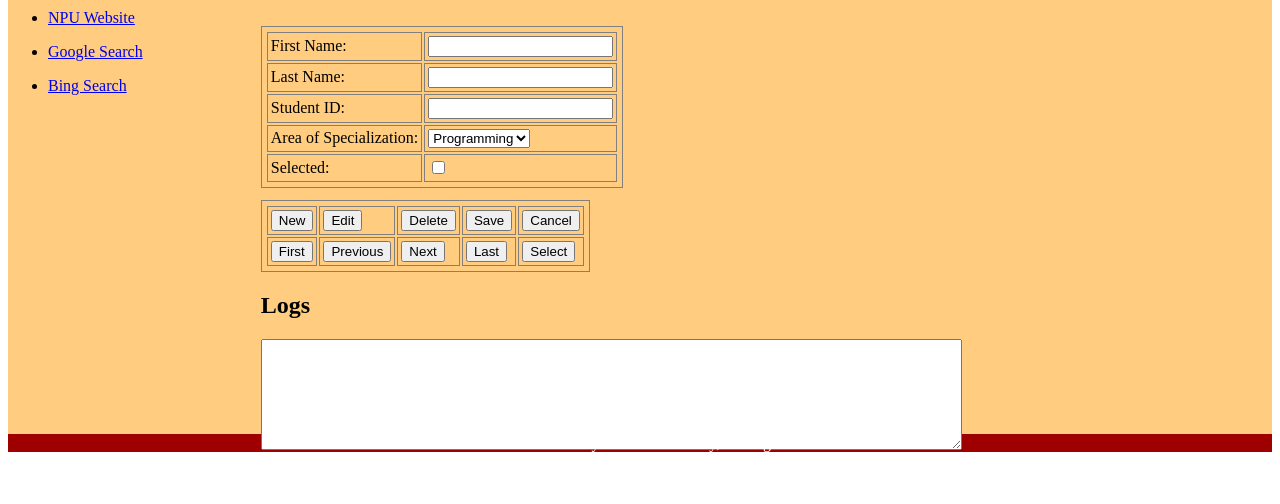
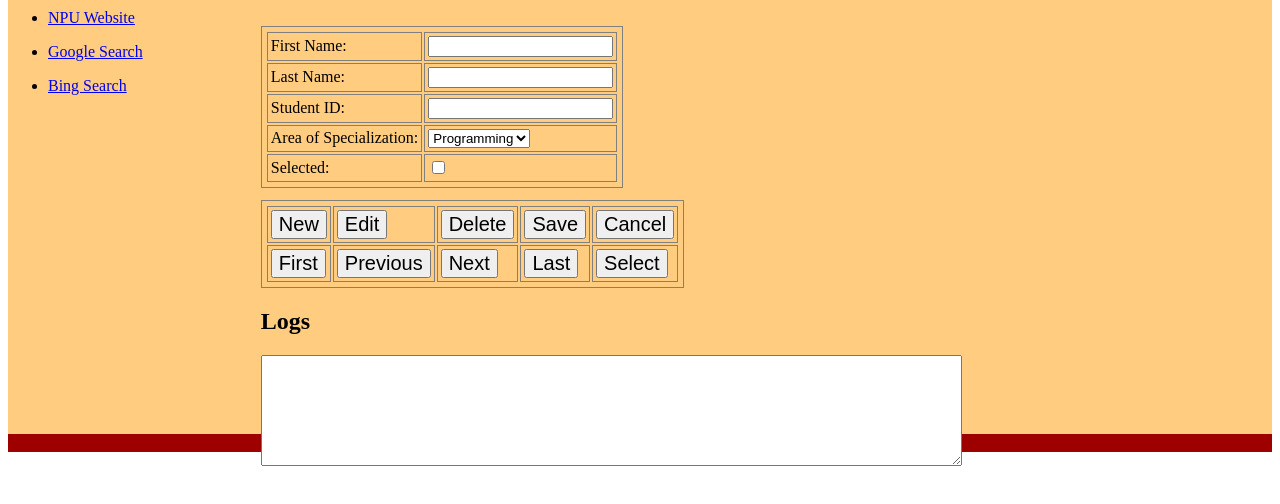
Before and after one commit to BolisettyPriyanka/TA-Management-System, a plain HTML site: page public_html/TASystem.html in a window 1280 px wide. Shown: the part 138-642 px from the top of the page. Drawn offline with Linux system fonts and the light colour scheme.

Commit message:
Update styles.css

```diff
--- a/public_html/styles.css
+++ b/public_html/styles.css
@@ -53,3 +53,10 @@ table, th, td {
    padding: 3px;
    text-align: left;
 }
+
+.btns{
+    font-size: 20px;
+    text-align: center;
+    text-decoration: none;
+    display: inline-block;
+}
```
